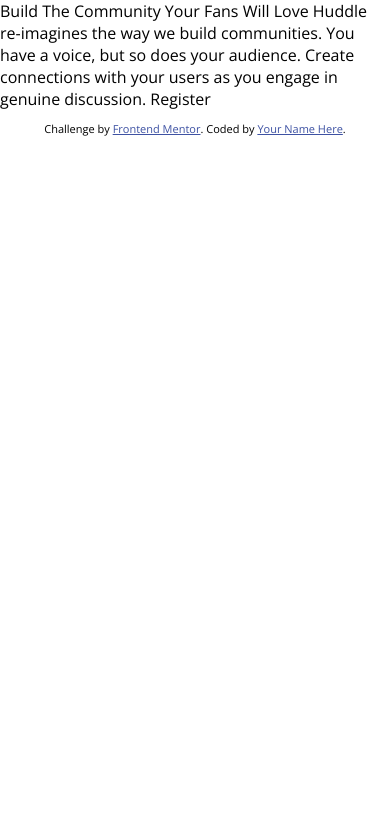
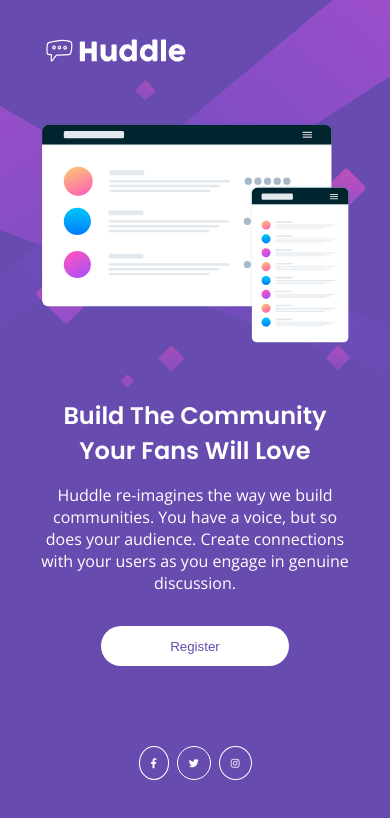
Before and after one commit to Tham-Bahadur-Pun/huddle-landing-page, a plain HTML site: page index.html in a window 390 px wide. Drawn offline with nearby package versions, Linux system fonts and the light colour scheme.

Commit message:
mobile-finished

```diff
--- a/index.html
+++ b/index.html
@@ -23,30 +23,35 @@
       referrerpolicy="no-referrer"
     />
     <link rel="stylesheet" href="./style.css" />
-
-    <!-- Feel free to remove these styles or customise in your own stylesheet 👍 -->
-    <style>
-      .attribution {
-        font-size: 11px;
-        text-align: center;
-      }
-      .attribution a {
-        color: hsl(228, 45%, 44%);
-      }
-    </style>
   </head>
   <body>
-    Build The Community Your Fans Will Love Huddle re-imagines the way we build
-    communities. You have a voice, but so does your audience. Create connections
-    with your users as you engage in genuine discussion. Register
-
-    <footer>
-      <p class="attribution">
-        Challenge by
-        <a href="https://www.frontendmentor.io?ref=challenge" target="_blank"
-          >Frontend Mentor</a
-        >. Coded by <a href="#">Your Name Here</a>.
-      </p>
-    </footer>
+    <header>
+      <nav>
+        <div class="logo">
+          <img class="logo-img" src="./images/logo.svg" alt="" />
+        </div>
+      </nav>
+    </header>
+    <main>
+      <div class="hero-img">
+        <img src="./images/illustration-mockups.svg" alt="" />
+      </div>
+      <div class="hero-content">
+        <h1>Build The Community Your Fans Will Love</h1>
+        <p>
+          Huddle re-imagines the way we build communities. You have a voice, but
+          so does your audience. Create connections with your users as you
+          engage in genuine discussion.
+        </p>
+        <div class="btn">
+          <button>Register</button>
+        </div>
+      </div>
+    </main>
+    <div class="icons">
+      <div class="facebook"><i class="fa-brands fa-facebook-f"></i></div>
+      <div class="twitter"><i class="fa-brands fa-twitter"></i></div>
+      <div class="instagram"><i class="fa-brands fa-instagram"></i></div>
+    </div>
   </body>
 </html>
--- a/style.css
+++ b/style.css
@@ -15,4 +15,72 @@
   padding: 0;
   font-family: var(--open-sans);
   font-weight: 400;
+  background-image: url("./images/bg-mobile.svg");
+  background-repeat: no-repeat;
+  background-color: var(--Violet);
+  background-size: contain;
+  min-height: 100vh;
+  padding: 2rem 0;
 }
+header,
+main,
+.icons {
+  width: 80%;
+  margin: 0 auto;
+}
+main {
+  text-align: center;
+  color: white;
+}
+img {
+  width: 100%;
+}
+.logo-img {
+  width: 150px;
+  height: auto;
+}
+.hero-img {
+  margin: 3rem 0;
+}
+h1 {
+  font-family: var(--poppins);
+  font-size: 1.5rem;
+  font-weight: 600;
+}
+.btn {
+  margin-top: 2rem;
+}
+button {
+  width: 60%;
+  padding: 0.8rem 0;
+  border-radius: 25px;
+  -webkit-border-radius: 25px;
+  -moz-border-radius: 25px;
+  -ms-border-radius: 25px;
+  -o-border-radius: 25px;
+  background-color: white;
+  border: none;
+  color: var(--Violet);
+}
+
+.icons {
+  display: flex;
+  justify-content: center;
+  margin-top: 5rem;
+}
+
+i {
+  padding: 11px;
+  color: white;
+  font-size: 10px;
+  border: 1px solid #fff;
+  border-radius: 50%;
+  -webkit-border-radius: 50%;
+  -moz-border-radius: 50%;
+  -ms-border-radius: 50%;
+  -o-border-radius: 50%;
+}
+
+.icons div:nth-child(2) {
+  margin: 0 0.5rem;
+}
```
